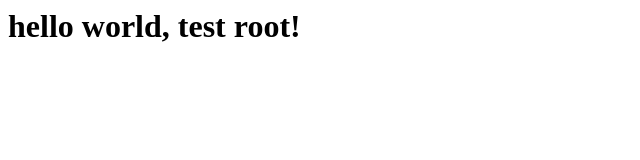
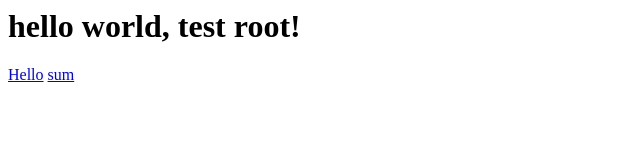
Before and after one commit to lat1e/test, a plain HTML site: page index.html in a window 1280 px wide. Shown: the full height of the page, 0-640 px from the left. Drawn offline with Linux system fonts and the light colour scheme.

Commit message:
add sum/index.html

```diff
--- a/index.html
+++ b/index.html
@@ -1,12 +1,17 @@
 <html>
+
 <head>
   <title>
     test page
   </title>
 </head>
+
 <body>
   <h1>
     hello world, test root!
   </h1>
+  <a href="hello.html">Hello</a>
+  <a href="sum/">sum</a>
 </body>
+
 </html>
```
Also changed, not shown: sum/index.html (added, +9 -0 lines), 2 other files. Lines whose indentation alone changed are shown as unchanged.
